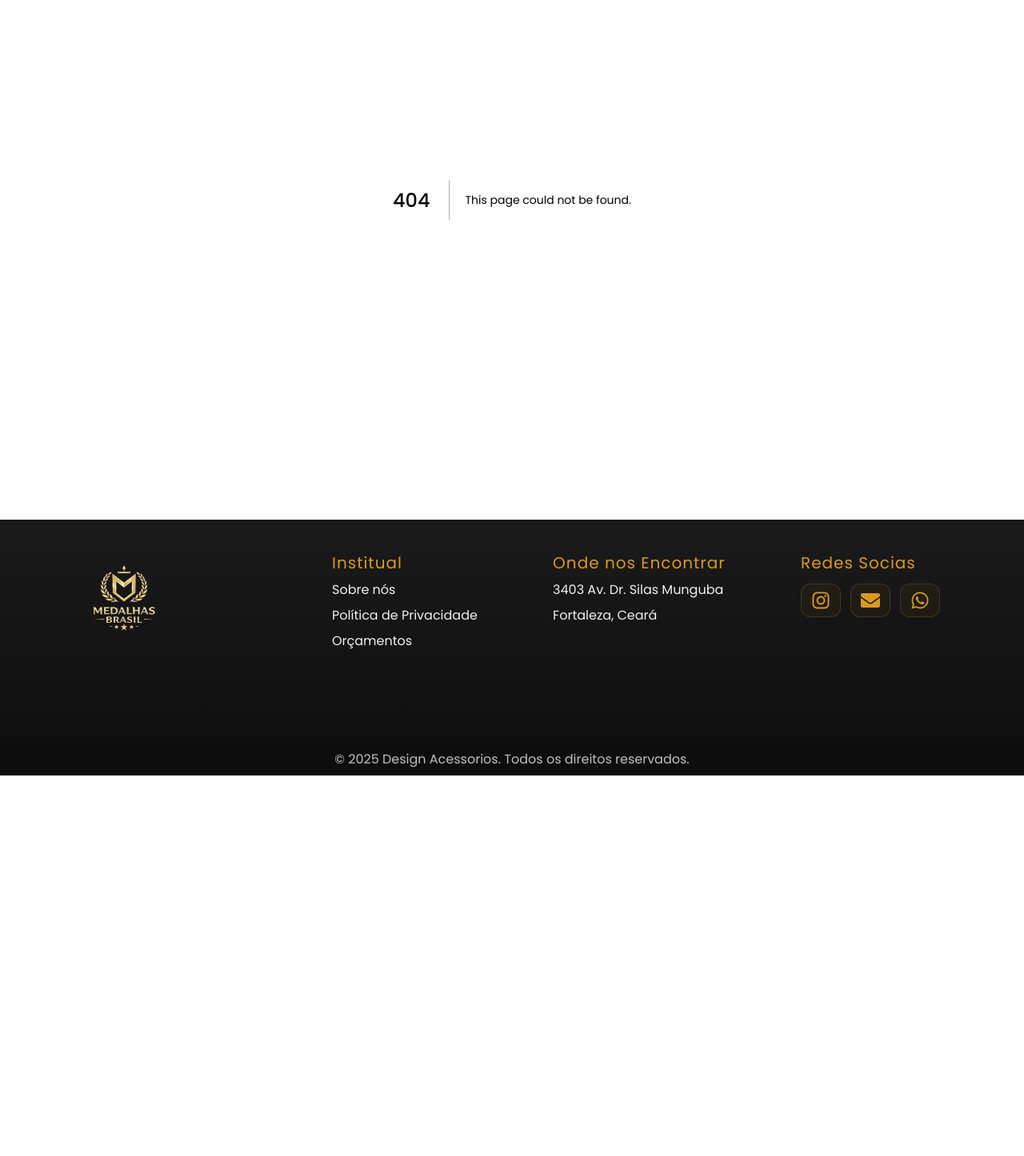
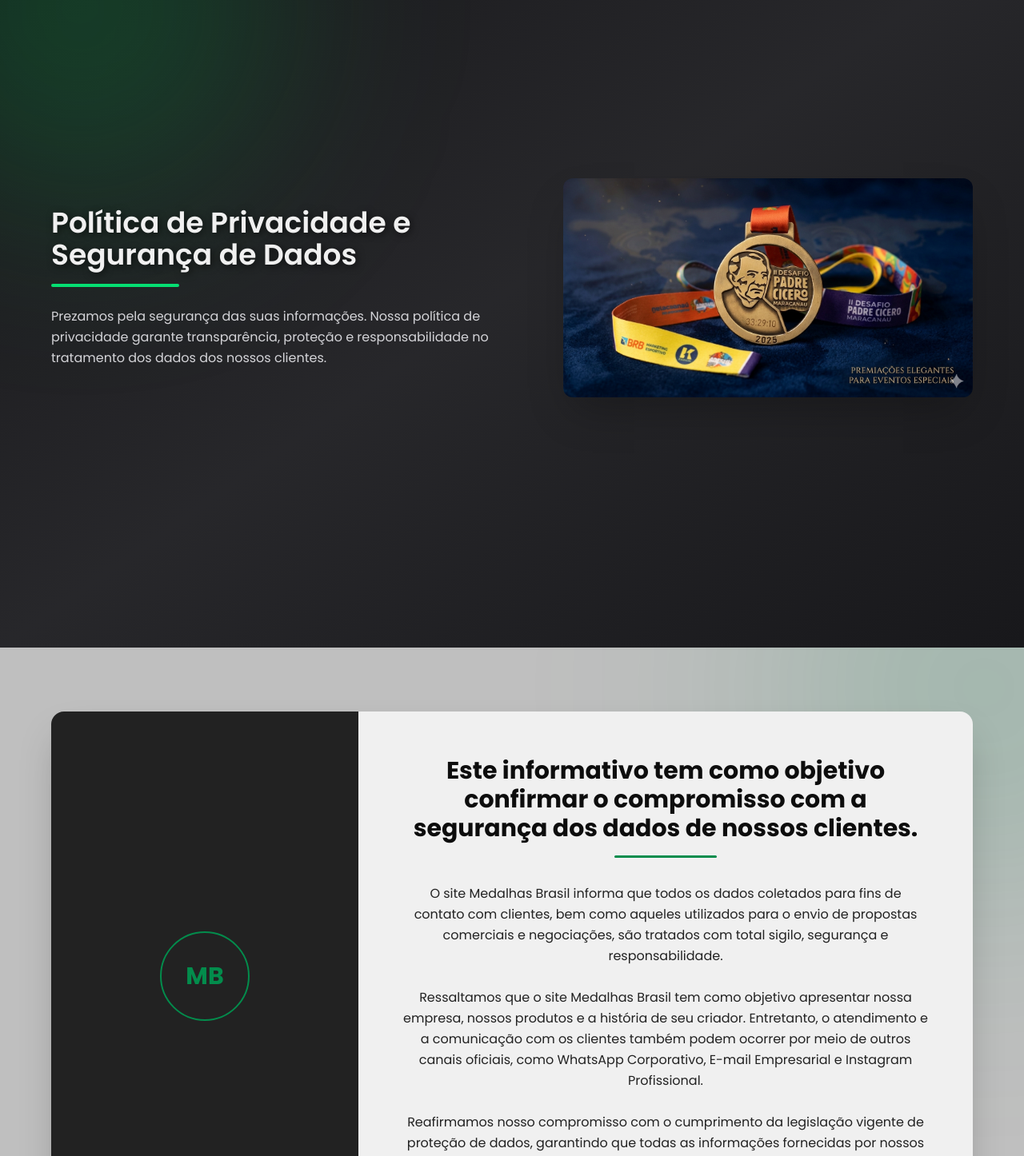
Before and after one commit to Equipe-NextSolve/medalhas-brasil, a Next.js app: page /Politics in a window 1280 px wide. Before the commit this address had no page. Shown: the part 150-1596 px from the top of the page at 80% size. Before the commit the page ends 1120 px from the top, so only its background shows below. Built offline with nearby package versions, Linux system fonts and the light colour scheme.

Commit message:
Substituindo página de Suporte por Politica
Página de Politica de dados é uma página dedicada a informar a segurança de dados dos Clientes.

```diff
--- a/src/app/Suport/ContentInitial.jsx
+++ b/src/app/Politics/ContentPolitic.jsx
@@ -1,9 +1,9 @@
 import React from 'react'
 import Image from 'next/image'
 
-export default function ContentInitial() {
+export default function ContentPolitic() {
     return (
-        <section className="relative flex items-center justify-center w-full min-h-[600px] px-6 py-20 overflow-hidden bg-gradient-to-br from-zinc-900 via-zinc-800 to-zinc-900">
+        <section className="relative flex items-center justify-center w-full min-h-[900px] px-6 py-20 overflow-hidden bg-gradient-to-br from-zinc-900 via-zinc-800 to-zinc-900">
 
             <div className="absolute w-[500px] h-[500px] bg-green-500/20 blur-[120px] rounded-full top-[-150px] left-[-150px]"></div>
 
@@ -26,8 +26,8 @@
                 <div className="flex justify-center w-full max-w-lg">
                     <Image
                         src="/politic.png"
-                        width={800}
-                        height={500}
+                        width={900}
+                        height={600}
                         alt="Política de Privacidade"
                         className="rounded-xl shadow-2xl object-cover"
                     />
--- /dev/null
+++ b/src/app/Politics/PresentationPolitic.jsx
@@ -0,0 +1,49 @@
+import React from 'react'
+
+export default function PresentationPolitic() {
+    return (
+        <section className="relative w-full min-h-screen flex items-center justify-center py-20 px-6 overflow-hidden bg-gradient-to-br from-gray via-gray to-gray">
+            {/* efeito glow no fundo */}
+            <div className="absolute w-[500px] h-[500px] bg-green/20 blur-[140px] rounded-full top-[-200px] right-[-200px]"></div>
+            <div className="relative flex flex-col lg:flex-row max-w-6xl w-full rounded-2xl overflow-hidden shadow-2xl">
+
+                <div className="lg:w-1/3 bg-darkGray flex items-center justify-center p-10">
+                    <div className="w-28 h-28 border-2 border-green rounded-full flex items-center justify-center">
+                        <span className="text-green text-3xl font-bold">MB</span>
+                    </div>
+                </div>
+
+                <div className="lg:w-2/3 bg-white p-10 md:p-14">
+
+                    <div className="mb-8 max-w-2xl mx-auto text-center">
+                        <h1 className="text-2xl md:text-3xl font-bold text-black">
+                            Este informativo tem como objetivo confirmar o compromisso com a
+                            segurança dos dados de nossos clientes.
+                        </h1>
+
+                        <div className="w-32 h-[3px] bg-green mx-auto mt-4 rounded-full"></div>
+                    </div>
+
+                    <p className="text-darkGray leading-relaxed text-sm md:text-base text-center max-w-3xl mx-auto">
+                        O site Medalhas Brasil informa que todos os dados coletados para fins
+                        de contato com clientes, bem como aqueles utilizados para o envio de
+                        propostas comerciais e negociações, são tratados com total sigilo,
+                        segurança e responsabilidade.
+                        <br /><br />
+                        Ressaltamos que o site Medalhas Brasil tem como objetivo apresentar
+                        nossa empresa, nossos produtos e a história de seu criador.
+                        Entretanto, o atendimento e a comunicação com os clientes também
+                        podem ocorrer por meio de outros canais oficiais, como WhatsApp
+                        Corporativo, E-mail Empresarial e Instagram Profissional.
+                        <br /><br />
+                        Reafirmamos nosso compromisso com o cumprimento da legislação
+                        vigente de proteção de dados, garantindo que todas as informações
+                        fornecidas por nossos clientes sejam utilizadas de forma segura,
+                        responsável e exclusivamente para os fins de atendimento e
+                        relacionamento comercial.
+                    </p>
+                </div>
+            </div>
+        </section>
+    )
+}
--- /dev/null
+++ b/src/app/Politics/page.jsx
@@ -0,0 +1,12 @@
+import React from 'react'
+import PresentationPolitic from './PresentationPolitic'
+import ContentPolitic from './ContentPolitic'
+
+export default function page() {
+    return (
+        <section className='w-full min-h-screen pt-15'>
+            <ContentPolitic />
+            <PresentationPolitic />
+        </section>
+    )
+}
--- a/src/app/Suport/page.jsx
+++ /dev/null
@@ -1,10 +0,0 @@
-import React from 'react'
-import ContentInitial from './ContentInitial'
-
-export default function page() {
-    return (
-        <section className='w-full min-h-screen pt-15'>
-            <ContentInitial />
-        </section>
-    )
-}
--- a/src/layout/Header/Navigation.jsx
+++ b/src/layout/Header/Navigation.jsx
@@ -5,7 +5,7 @@
     const dtLinks = [
         { label: 'Home', href: '/' },
         { label: 'Quem Somos', href: '/About' },
-        { label: 'Suporte', href: '/Suport' },
+        { label: 'Política', href: '/Suport' },
     ]
 
     return (
--- a/src/layout/Header/SideBar.jsx
+++ b/src/layout/Header/SideBar.jsx
@@ -35,7 +35,7 @@
   const dt_links = [
     { label: 'Home', href: '#' },
     { label: 'Quem Somos', href: '/About' },
-    { label: 'Suporte', href: '#' },
+    { label: 'Política', href: '#' },
     { label: 'Orçamento', href: '#' },
   ];
 
```
Also changed, not shown: src/utils/Informative.jsx (added).
